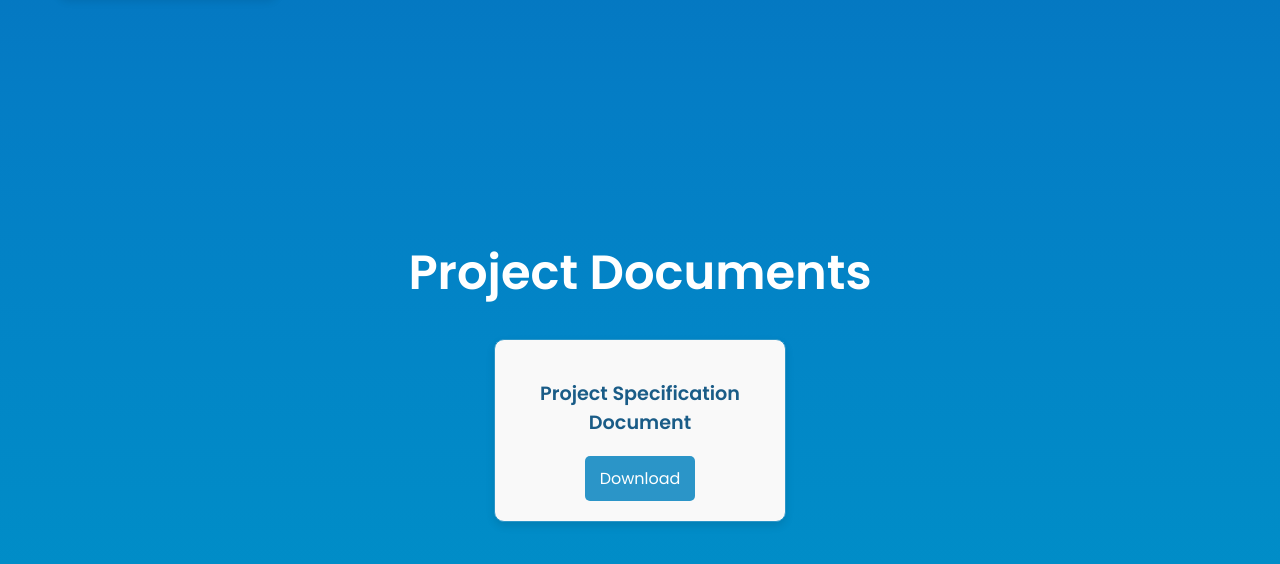
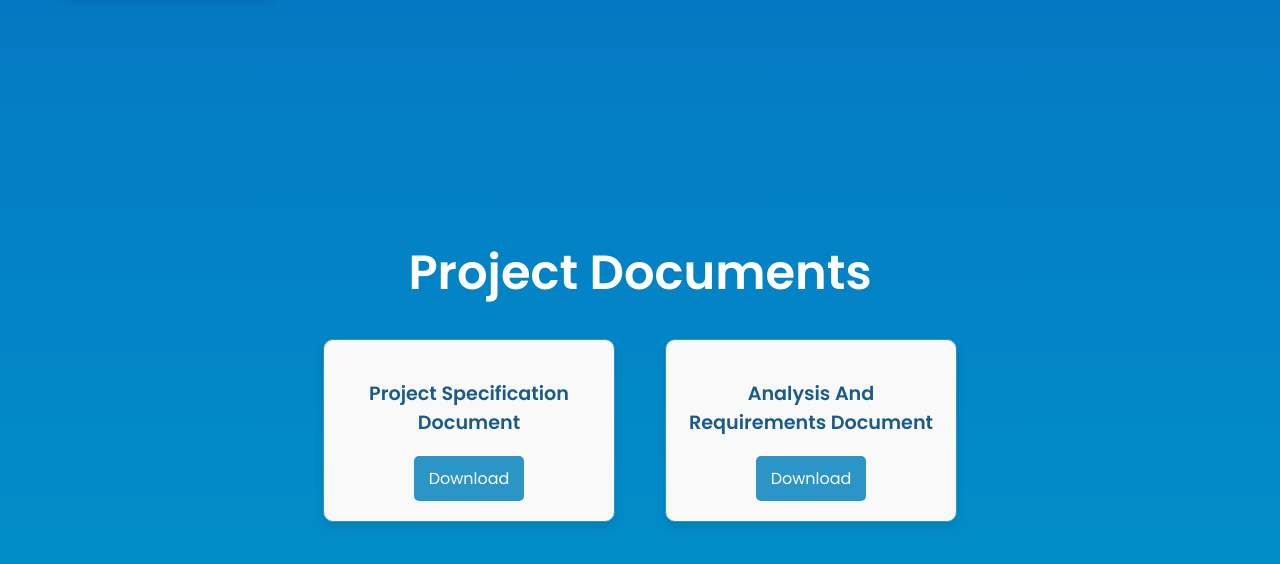
Before and after one commit to BilkentCeleste/ReMediCard.io, a plain HTML site: page index.html in a window 1280 px wide. Shown: the part 2607-3171 px from the top of the page. Drawn offline with Linux system fonts and the light colour scheme.

Commit message:
Analysis and Requirements Report Added to the Website

```diff
--- a/index.html
+++ b/index.html
@@ -120,7 +120,11 @@
             <a href="img/T2401_Project_Specification_Document.pdf" download class="download-btn">Download</a>
           </div>
         <!--RAPOR EKLEYECEĞİNİZ ZAMAN BURDAKİ DİVİ KOPY PASTA YAPIN-->
-
+        <div class="doc-container">
+            <div class="doc-card">
+              <h3>Analysis And Requirements Document</h3>
+              <a href="img/T2401_Analysis_and_Requirements_Report.pdf" download class="download-btn">Download</a>
+            </div>
         </div>
     </section>
 
```
Also changed, not shown: img/team2.jpg, 1 other file.
